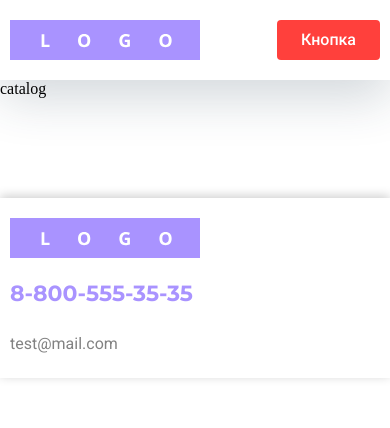
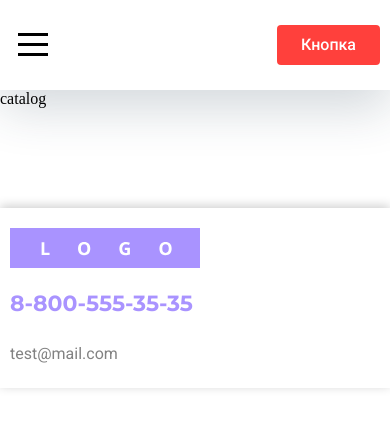
Before and after one commit to filippchansky/online-shop, a React (Create React App) app: page /catalog in a window 390 px wide. Shown: the top 428 px of the page. Built offline with nearby package versions, Linux system fonts and the light colour scheme.

Commit message:
add burger version 1

```diff
--- /dev/null
+++ b/src/components/UI/burgerMenu/Burger.tsx
@@ -0,0 +1,23 @@
+import React from 'react'
+import "./burger.css"
+
+interface BurgerProps {
+    children?: React.ReactNode
+    active?: boolean
+    setActive: Function
+}
+
+const Burger:React.FC<BurgerProps> = ({children, active, setActive}) => {
+
+    return (
+        <div className={active? 'burger active':'burger'}>
+            <div className="burger__content">
+                <div className="burger__close-btn" onClick={()=>setActive(false)}>
+                    <span></span><span></span>
+                </div>
+                {children}
+            </div>
+        </div>
+    )
+}
+export default Burger;
--- /dev/null
+++ b/src/components/UI/burgerMenu/burger.css
@@ -0,0 +1,44 @@
+.burger {
+    position: absolute;
+    width: 100vw;
+    height: 100vh;
+    top: 0;
+    left: -100vw;
+    background-color: #fff;
+    z-index: 2;
+    transition: .5s;
+}
+
+.burger.active {
+    left: 0;
+}
+
+.burger__close-btn {
+    position: relative;
+    float: right;
+    width: 50px;
+    height: 50px;
+}
+
+.burger__close-btn span {
+    display: block;
+    position: absolute;
+    border-radius: 5px;
+    top: 20px;
+    right: 10px;
+    width: 30px;
+    height: 2px;
+    background-color: black;
+}
+
+.burger__close-btn span:nth-child(1) {
+    transform: rotate(45deg);
+}
+
+.burger__close-btn span:nth-child(2) {
+    transform: rotate(-45deg);
+}
+
+.burger__content {
+    padding: 20px 10px;
+}
--- a/src/components/header/Header.tsx
+++ b/src/components/header/Header.tsx
@@ -1,14 +1,39 @@
-import React from "react";
+import React, { useState } from "react";
 import { Link } from "react-router-dom";
 import logo from "../../img/Logo.svg";
-import style from "./header.module.css"
+import Burger from "../UI/burgerMenu/Burger";
+import style from "./header.module.css";
 
 interface HeaderProps {}
 
 const Header: React.FC<HeaderProps> = ({}) => {
+  const [burgerActive, setBurgerActive] = useState(false);
+
   return (
     <header className={style.header}>
+      <Burger active={burgerActive} setActive={setBurgerActive}>
+        <div className={style.burger__header}>
+          <Link to={"/"} onClick = {() => setBurgerActive(false)}>
+            <img src={logo} alt="" />
+          </Link>
+        </div>
+          <ul className={style.burger__nav}>
+          <Link to={"/catalog"} onClick = {() => setBurgerActive(false)}>
+              <li className={style.nav__item}>Каталог</li>
+            </Link>
+            <li className={style.nav__item}>Карточка</li>
+            <li className={style.nav__item}>Меню 3</li>
+          </ul>
+      </Burger>
       <div className={`${style.header__container} container`}>
+        <div
+          className={style.burger__btn}
+          onClick={() => setBurgerActive(!burgerActive)}
+        >
+          <span></span>
+          <span></span>
+          <span></span>
+        </div>
         <div className={style.header__logo}>
           <Link to={"/"}>
             <img src={logo} alt="" />
--- a/src/components/header/header.module.css
+++ b/src/components/header/header.module.css
@@ -39,16 +39,72 @@
   font-size: 16px;
   line-height: 16px;
   color: white;
-  transition: .2s;
+  transition: 0.2s;
 }
 
 .btn__header:hover {
-    background: #ff0400;
+  background: #ff0400;
 }
 
+.burger__btn {
+  position: relative;
+  width: 50px;
+  height: 50px;
+  display: none;
+}
 
-@media (max-width:900px) {
-    .header__nav{
-      display: none;
-    }
+.burger__btn span {
+  position: absolute;
+  top: 23px;
+  left: 8px;
+  display: block;
+  height: 3px;
+  width: 30px;
+  background-color: black;
+  cursor: pointer;
 }
+
+.burger__btn span:nth-child(1) {
+  transform: translateY(-10px);
+}
+
+.burger__btn span:nth-child(3) {
+  transform: translateY(10px);
+}
+
+.burger__header {
+  display: flex;
+}
+
+@media (max-width: 900px) {
+  .header__nav {
+    display: none;
+  }
+}
+
+@media (max-width: 600px) {
+  .header__logo {
+    display: none;
+  }
+
+  .burger__btn {
+    display: block;
+  }
+
+  .burger__nav {
+    display: flex;
+    flex-direction: column;
+    margin-top: 50px;
+    justify-content: center;
+    align-items: center;
+    gap: 20px;
+  }
+
+  .nav__item {
+    font-family: "Montserrat";
+    font-style: normal;
+    font-weight: 500;
+    font-size: 20px;
+    line-height: 32px;
+  }
+}
```
